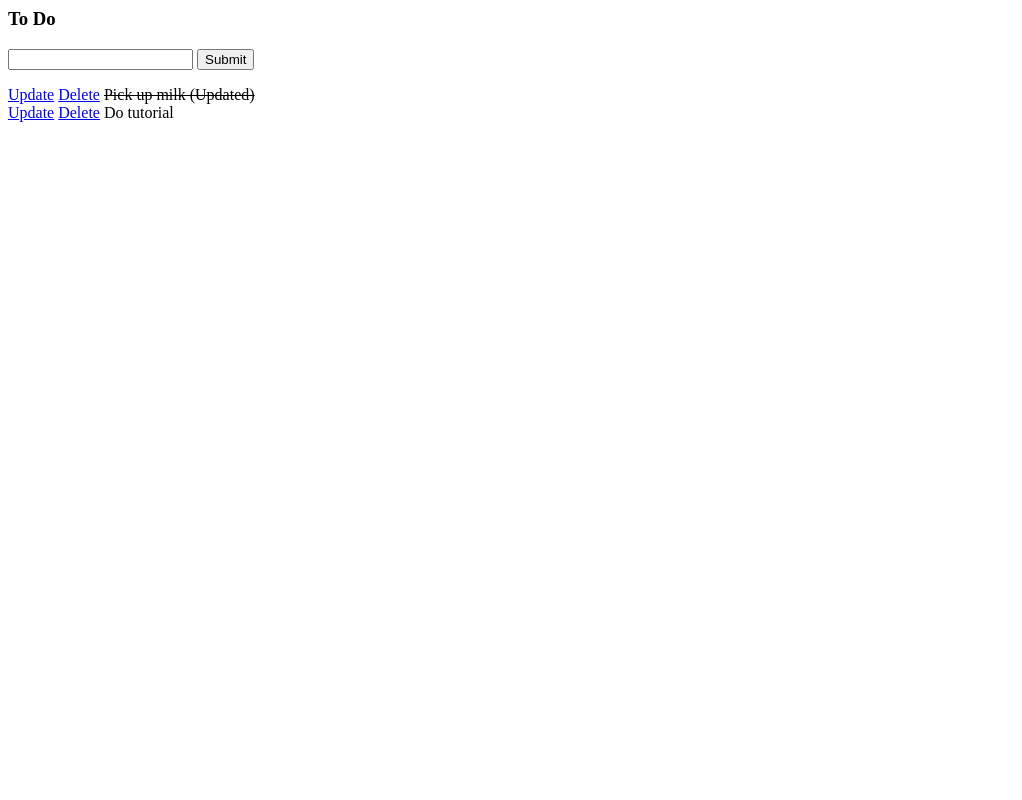
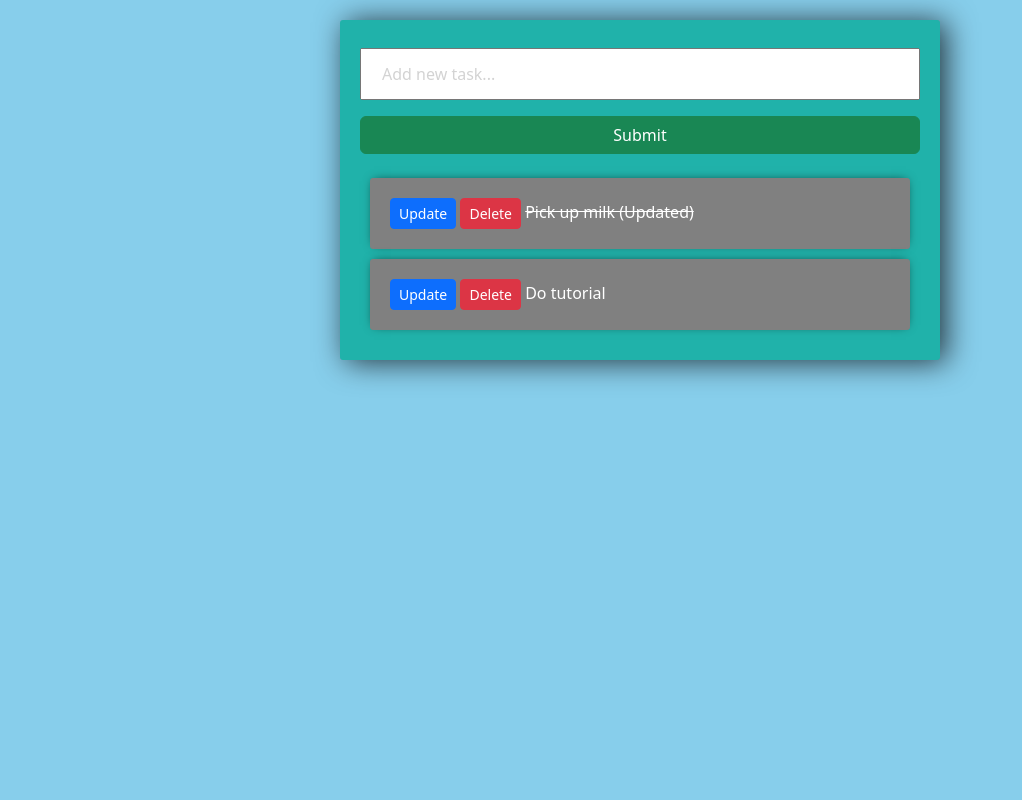
Before and after one commit to Kenoyugi5/To-Do-App, a Django app: page / in a window 1280 px wide. Shown: the whole page, without its empty margins (0-1022 px from the left). Run offline with Django 5.2, Linux system fonts and the light colour scheme; data comes from the database, SQL or seed files in the repository.

Commit message:
Style template

```diff
--- a/tasks/forms.py
+++ b/tasks/forms.py
@@ -4,6 +4,7 @@ from .models import *
 
 
 class TaskForm(forms.ModelForm):
+    title = forms.CharField(widget= forms.TextInput(attrs={"placeholder":"Add new task..."}))
 
     class Meta:
         model = Task
--- a/tasks/templates/tasks/list.html
+++ b/tasks/templates/tasks/list.html
@@ -1,14 +1,57 @@
-<h3>To Do</h3>
+<link href="https://cdn.jsdelivr.net/npm/bootstrap@5.3.3/dist/css/bootstrap.min.css" rel="stylesheet" integrity="sha384-QWTKZyjpPEjISv5WaRU9OFeRpok6YctnYmDr5pNlyT2bRjXh0JMhjY6hW+ALEwIH" crossorigin="anonymous">
+<style>
+    body{
+        background-color: #87CEEB;
+    }
 
-<form method="POST" action="/">
+    input{
+        width: 100%;
+        padding: 12px 20px;
+        margin: 8px 0;
+        box-sizing: border-box;
+    }
+
+    input::placeholder{
+        color: #d3d3d3;
+    }
+
+    .submit{
+        background-color: #078a0c;
+    }
+
+    .center-column{
+        width: 600px;
+        margin: 20px auto;
+        padding: 20px;
+        background-color: 	#20B2AA;
+        border-radius: 3px;
+        box-shadow: 6px 2px 30px 0px rgba(0, 0, 0, 0.75);
+    }
+
+    .item-row{
+        background-color: #808080;
+        margin: 10px;
+        padding: 20px;
+        border-radius: 3px;
+        color: #fff;
+        font-size: 16px;
+        box-shadow: 0px -1px 10px -4px rgba(0, 0, 0, 0.75);
+    }
+</style>
+
+<div class="center-column">
+
+    <form method="POST" action="/" class="form-inline">
         {% csrf_token %}
         {{form.title}}
-    <input type="submit" name="Create Task">
+        <input class="btn btn-success" type="submit" name="Create Task">
     </form>
+
+    <div class="todo-list">
         {% for task in tasks %}
-    <div>
-        <a href="{% url 'update_task' task.id %}">Update</a>
-        <a href="{% url 'delete' task.id %}">Delete</a>
+            <div class="item-row">
+                <a href="{% url 'update_task' task.id %}" class="btn btn-sm btn-primary mr-2">Update</a>
+                <a href="{% url 'delete' task.id %}" class="btn btn-sm btn-danger mr-2">Delete</a>
 
                 {% if task.complete == True %}
                     <strike>{{task}}</strike>
@@ -16,4 +59,9 @@
                     <span>{{task}}</span>
                 {% endif %}
             </div>
+        {% empty %}
+            <div class="list-group-item">No tasks available.</div>
         {% endfor %}
+    </div>
+    <script src="https://cdn.jsdelivr.net/npm/bootstrap@5.3.3/dist/js/bootstrap.bundle.min.js" integrity="sha384-YvpcrYf0tY3lHB60NNkmXc5s9fDVZLESaAA55NDzOxhy9GkcIdslK1eN7N6jIeHz" crossorigin="anonymous"></script>
+</div>
```
Lines whose indentation alone changed are shown as unchanged.
